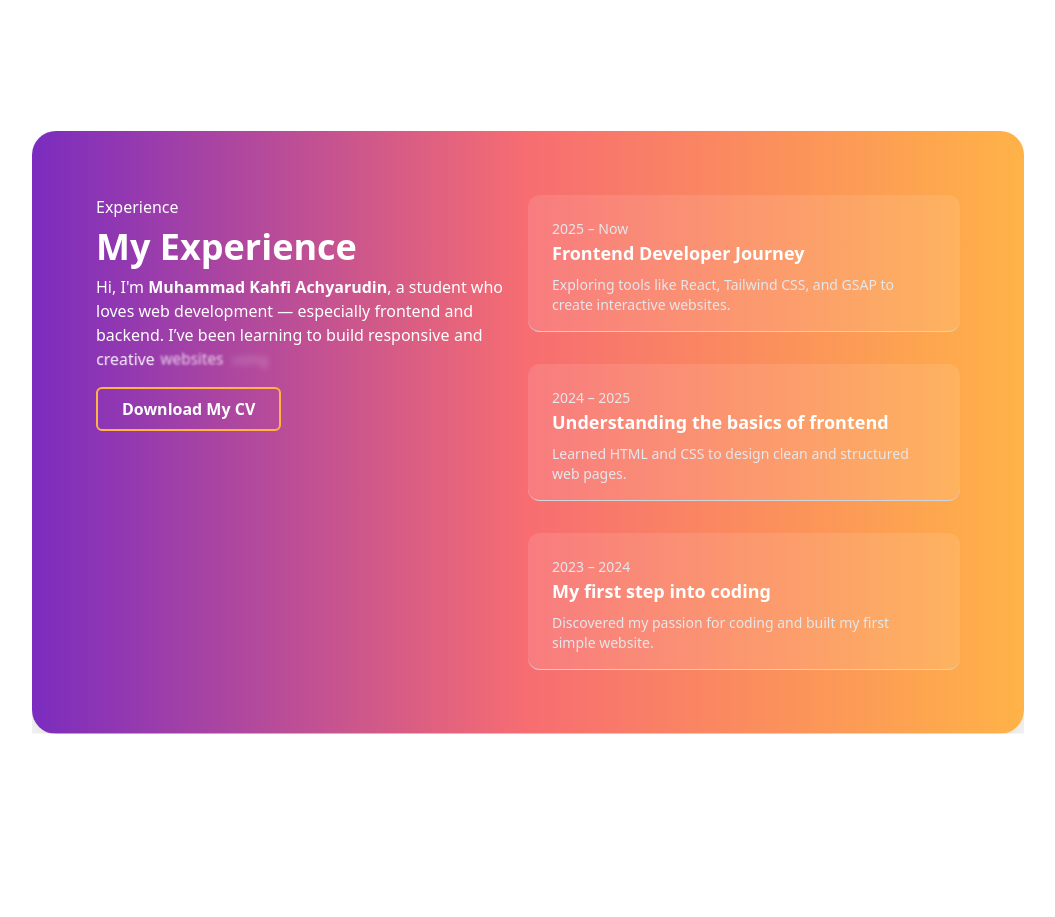
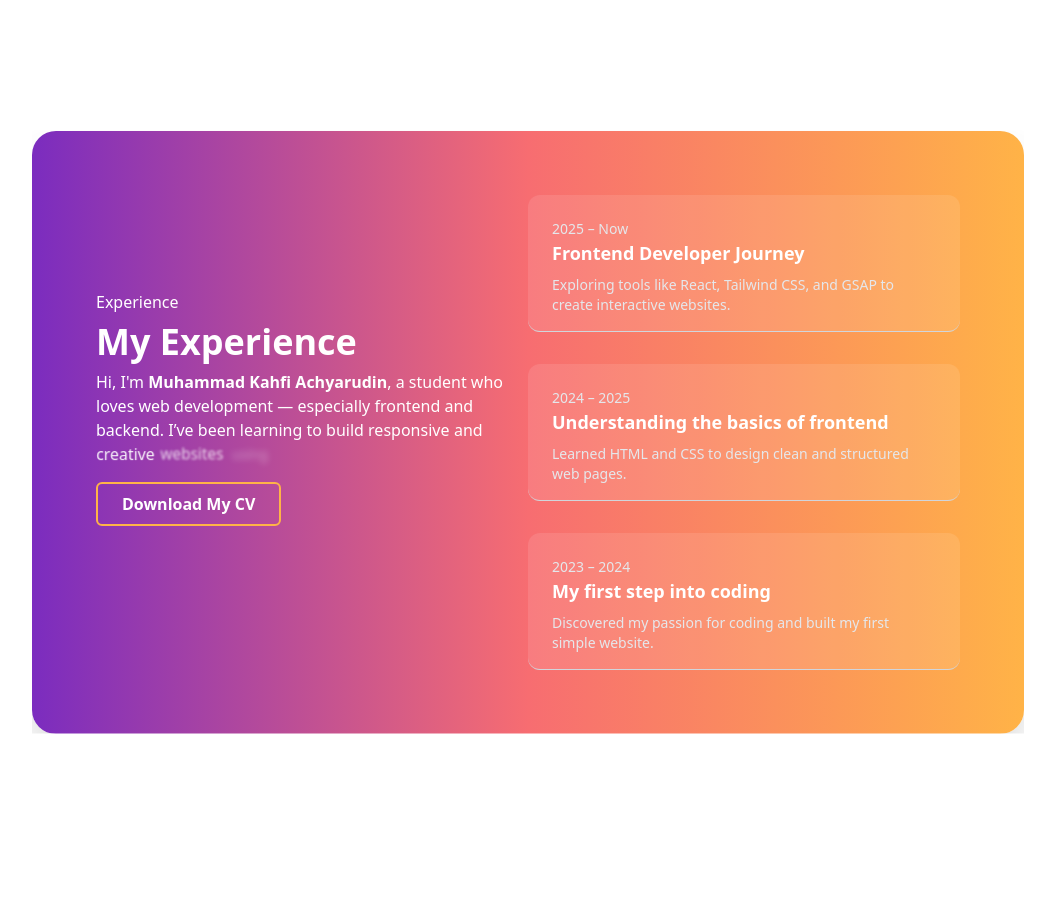
Before and after one commit to kahfiachyarudin/portfolioku, a React (Vite) app: page / in a window 1280 px wide. Shown: the part 2300-3217 px from the top of the page, without its empty margins (192-1247 px from the left). Built offline with nearby package versions, Linux system fonts and the light colour scheme.

Commit message:
membenarkan posisi

```diff
--- a/src/components/Experience.jsx
+++ b/src/components/Experience.jsx
@@ -92,7 +92,7 @@ function Experience() {
 
   return (
     <div className="min-h-screen flex items-center justify-center p-4 mt-10 md:ml-40 px-6 md:px-16">
-      <div className="w-full max-w-6xl mx-auto rounded-3xl p-10 lg:p-16 shadow-2xl bg-brand-gradientaaa md:bg-brand-gradient flex flex-col md:flex-row text-white section-experience">
+      <div className="w-full max-w-6xl items-center mx-auto rounded-3xl p-10 lg:p-16 shadow-2xl bg-brand-gradientaaa md:bg-brand-gradient flex flex-col md:flex-row text-white section-experience">
         <div className="mb-12 md:w-1/2 text-center md:text-left">
           <p className="mb-2 cursor-default">Experience</p>
           <h1 className="text-4xl font-bold cursor-default" ref={expRefJudul}>My Experience</h1>
```
Also changed, not shown: src/components/Contact.jsx (line endings or trailing spaces).
